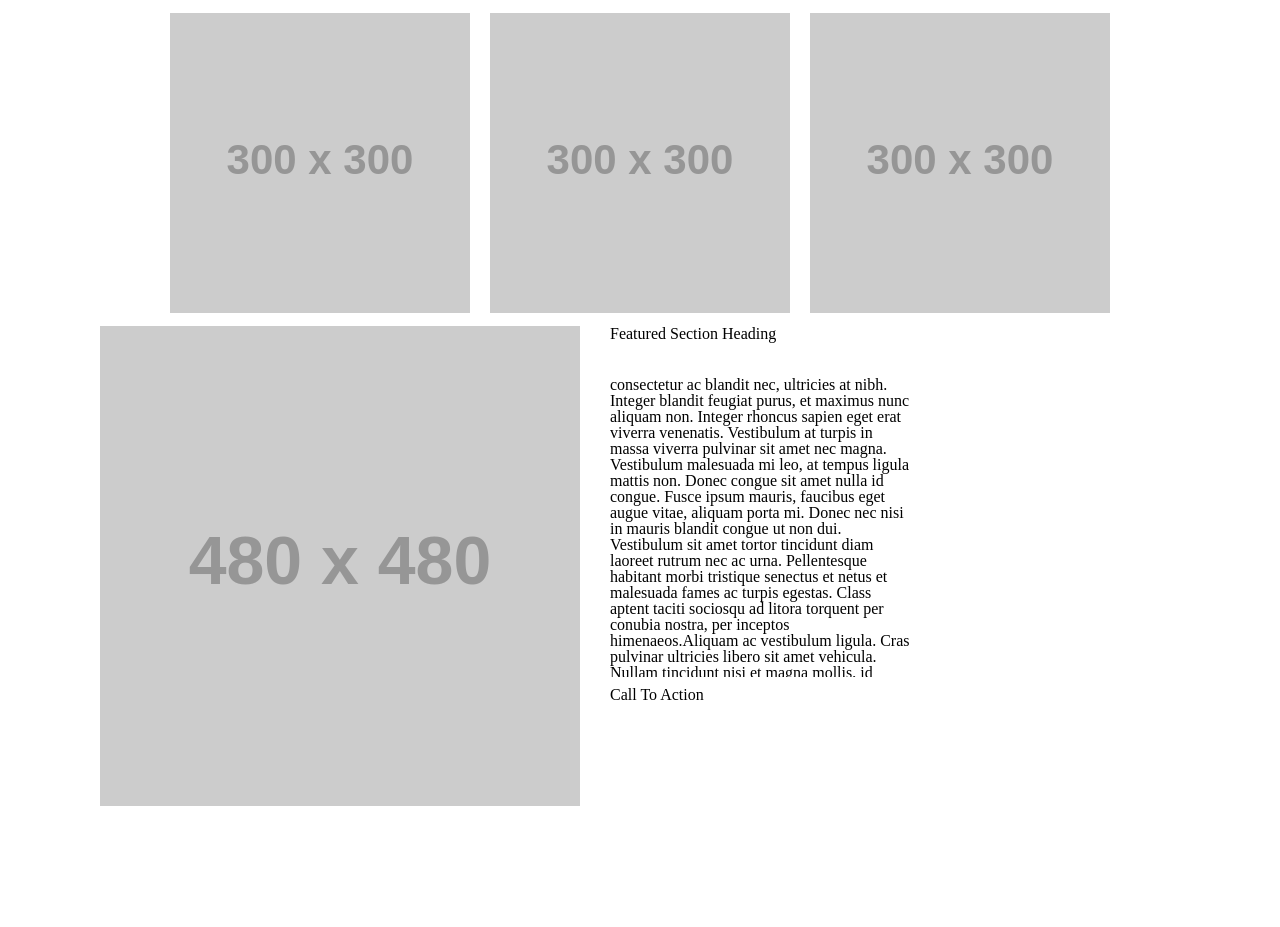
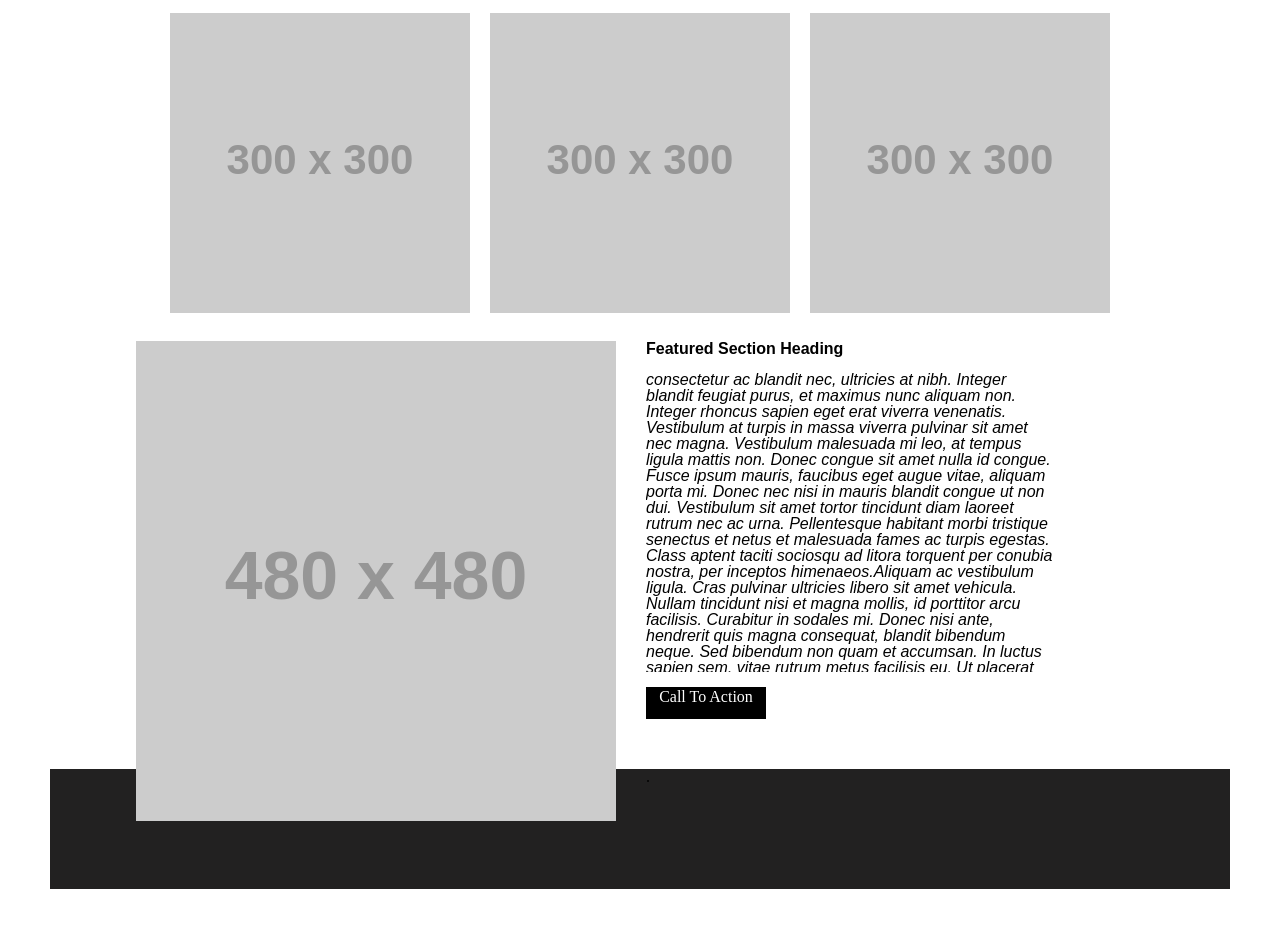
Before and after one commit to MarikoAlvarado/wireframe-excercise, a plain HTML site: page index.html in a window 1280 px wide. Shown: the part 1097-2024 px from the top of the page. Before the commit the page ends 1906 px from the top, so only its background shows below. Drawn offline with Linux system fonts and the light colour scheme; placeholder pictures from the web are drawn by us.

Commit message:
finished wireframe

```diff
--- a/index.html
+++ b/index.html
@@ -9,13 +9,15 @@
 
     <header>
         <img id="logo" src="https://dummyimage.com/200x70/000/fff&text=logo">
-        <nav>
+
+        <div id="navbar">
+        <nav id="row">
 
             <a href="...">Nav Item 1</a>
             <a href="...">Nav Item 2</a>
             <a href="...">Nav Item 3</a>
             <a href="...">Nav Item 4</a>
-
+        </div>
         </nav>
     </header>
 
@@ -43,11 +45,11 @@
 
         </div>
 
-            <h1>Featured Section Heading</h1>
+            <h1 id="featured">Featured Section Heading</h1>
 
 
         <div id="scroll">
-            <p>
+            <p id="text">
                 consectetur ac blandit nec, ultricies at nibh. Integer blandit feugiat purus, et maximus nunc
                 aliquam non. Integer rhoncus sapien eget erat viverra venenatis. Vestibulum at turpis in massa
                 viverra pulvinar sit amet nec magna. Vestibulum malesuada mi leo, at tempus ligula mattis non.
@@ -62,11 +64,26 @@
                 dignissim nisl vehicula. Fusce urna metus, elementum vitae gravida a, tincidunt eget nunc.
                 Curabitur eu scelerisque libero, vulputate tempus libero. Aenean tellus dolor, tempor et hendrerit eu,
                 s sed sapien. Orci varius natoque penatibus et magnis dis parturient montes, nascetur ridiculus mus.
+                onsectetur ac blandit nec, ultricies at nibh. Integer blandit feugiat purus, et maximus nunc
+                aliquam non. Integer rhoncus sapien eget erat viverra venenatis. Vestibulum at turpis in massa
+                viverra pulvinar sit amet nec magna. Vestibulum malesuada mi leo, at tempus ligula mattis non.
+                Donec congue sit amet nulla id congue. Fusce ipsum mauris, faucibus eget augue vitae, aliquam
+                porta mi. Donec nec nisi in mauris blandit congue ut non dui. Vestibulum sit amet tortor tincidunt
+                diam laoreet rutrum nec ac urna. Pellentesque habitant morbi tristique senectus et netus et malesuada
+                fames ac turpis egestas. Class aptent taciti sociosqu ad litora torquent per conubia nostra, per
+                inceptos himenaeos.Aliquam ac vestibulum ligula. Cras pulvinar ultricies libero sit amet vehicula.
+                Nullam tincidunt nisi et magna mollis, id porttitor arcu facilisis. Curabitur in sodales mi. Donec
+                nisi ante, hendrerit quis magna consequat, blandit bibendum neque. Sed bibendum non quam et accumsan.
+                In luctus sapien sem, vitae rutrum metus facilisis eu. Ut placerat tellus egestas metus auctor, ut
+                dignissim nisl vehicula. Fusce urna metus, elementum vitae gravida a, tincidunt eget nunc.
+                Curabitur eu scelerisque libero, vulputate tempus libero. Aenean tellus dolor, tempor et hendrerit eu,
+                s sed sapien. Orci varius natoque penatibus et magnis dis parturient montes, nascet
             </p>
         </div>
-            <h2>Call To Action</h2>
+            <h2 id="action">Call To Action</h2>
 
-
-    <footer></footer>
+    <section id="footer">
+    <footer>.</footer>
+    </section>
 </body>
 </html>
--- a/style.css
+++ b/style.css
@@ -1,12 +1,33 @@
 header{
 
-    background-color: dimgray;
+    background-color: rgb(34, 33, 33);
     display: block;
     margin: 10px;
     padding-top: 10px;
     padding-bottom:10px;
     padding-left: 30px;
     padding-right: 30px;
+
+}
+
+#navbar{
+
+    padding: 35px;
+
+}
+
+#row{
+
+        display: flex;
+        justify-content: space-around;
+        align-items: baseline;
+
+
+}
+
+#row a{
+
+    color: rgb(179, 176, 176);
 
 }
 
@@ -23,14 +44,6 @@ header{
     float: left;
 }
 
-
-nav{
-
-    padding-top: 40px;
-    float: right;
-    list-style: none;
-    margin: 0;
-}
 
 
 
@@ -56,27 +69,61 @@ nav{
     display: table;
     margin-left: auto;
     margin-right: auto;
+    margin-bottom: 15px;
 
 }
 
 #banner{
 
     float: left;
-    margin-left: 100px;
+    margin-left: 136px;
     margin-right: 30px;
 
 }
 
+#featured{
+
+    font-family: sans-serif;
+    font-weight: bold;
+
+}
+
+#text {
+
+    font-family: sans-serif;
+    font-style: italic;
+
+}
 
 #scroll{
     border-width: 400px;
     margin-left:50px;
     margin-right: 20px;
-    margin-top: 35px;
+    margin-top: 15px;
     margin-bottom: 10px;
     height: 300px;
-    width: 300px;
+    width: 410px;
     overflow-y: scroll;
 
 
 }
+
+#action{
+
+    background-color: black;
+    width: 120px;
+    height: 30px;
+    display: inline-block;
+    text-align: center;
+    color: white;
+    padding-top: 2px;
+    padding-bottom: -2px;
+    margin-top: 5px;
+}
+
+#footer{
+    margin: 50px;
+    background-color: rgb(34, 33, 33);
+    height: 120px;
+
+}
```
